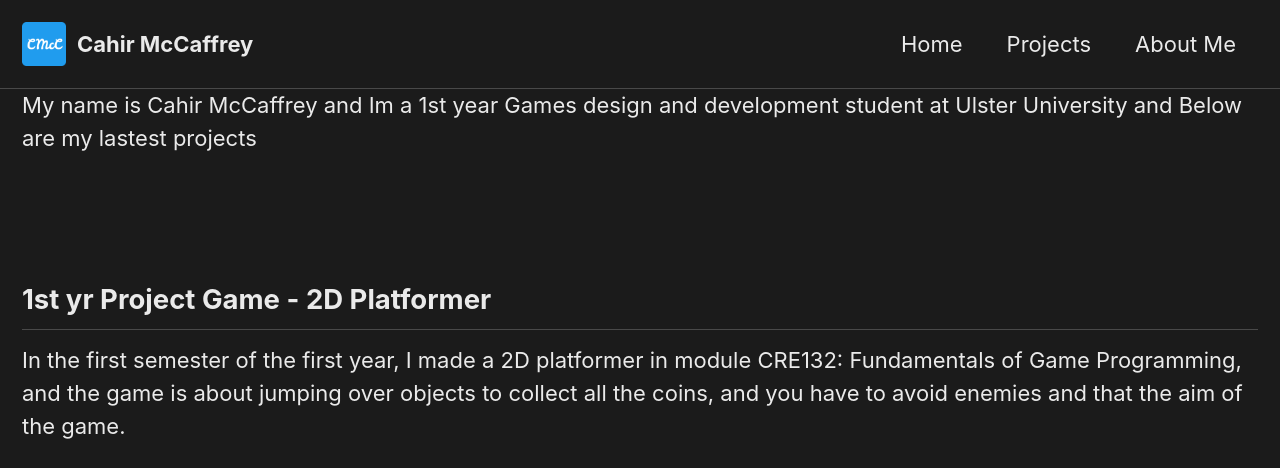
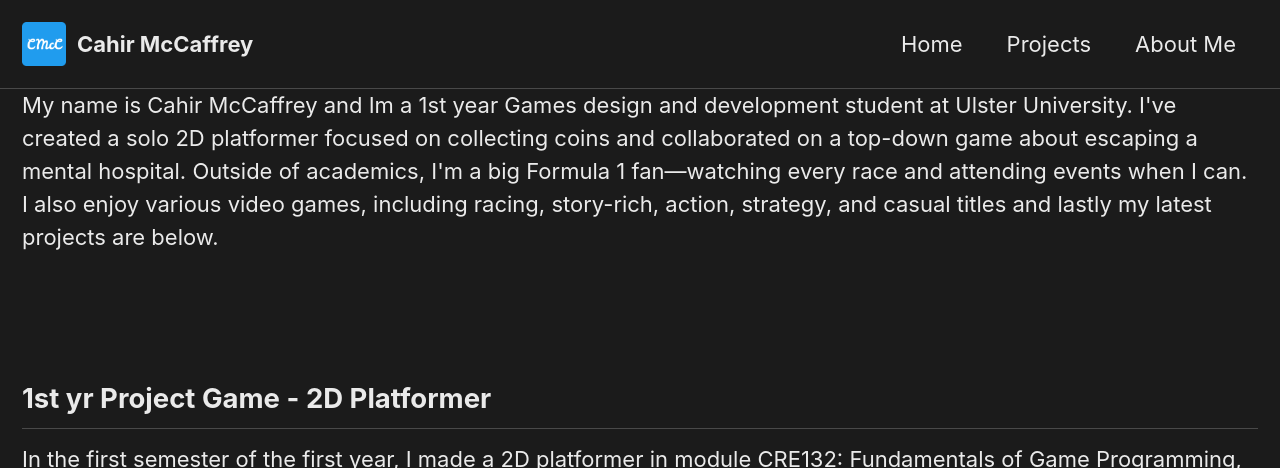
Before and after one commit to MADMAX4TIMEF1CHAMP/MADMAX4TIMEF1CHAMP.github.io, a Jekyll site: the page built from _pages/about-me.md, in a window 1280 px wide and 900 px high, cut to the strip 0-468 px from the top of the window. Built offline with Jekyll 4.4.1, drawn with Linux system fonts in a browser that asks for light colours.

Commit message:
Revise about me section with updated projects
Updated personal introduction and project details.

```diff
--- a/_pages/about-me.md
+++ b/_pages/about-me.md
@@ -16,7 +16,7 @@ skills:
 ---
 <div style="display:flex; flex-wrap:wrap; gap:2rem; align-items:flex-start;">
 <p>
-  My name is Cahir McCaffrey and Im a 1st year Games design and development student at Ulster University and Below are my lastest projects
+  My name is Cahir McCaffrey and Im a 1st year Games design and development student at Ulster University. I've created a solo 2D platformer focused on collecting coins and collaborated on a top-down game about escaping a mental hospital. Outside of academics, I'm a big Formula 1 fan—watching every race and attending events when I can. I also enjoy various video games, including racing, story-rich, action, strategy, and casual titles and lastly my latest projects are below.
 </p>
 <div>
 <!-- LEFT: text content -->
```
